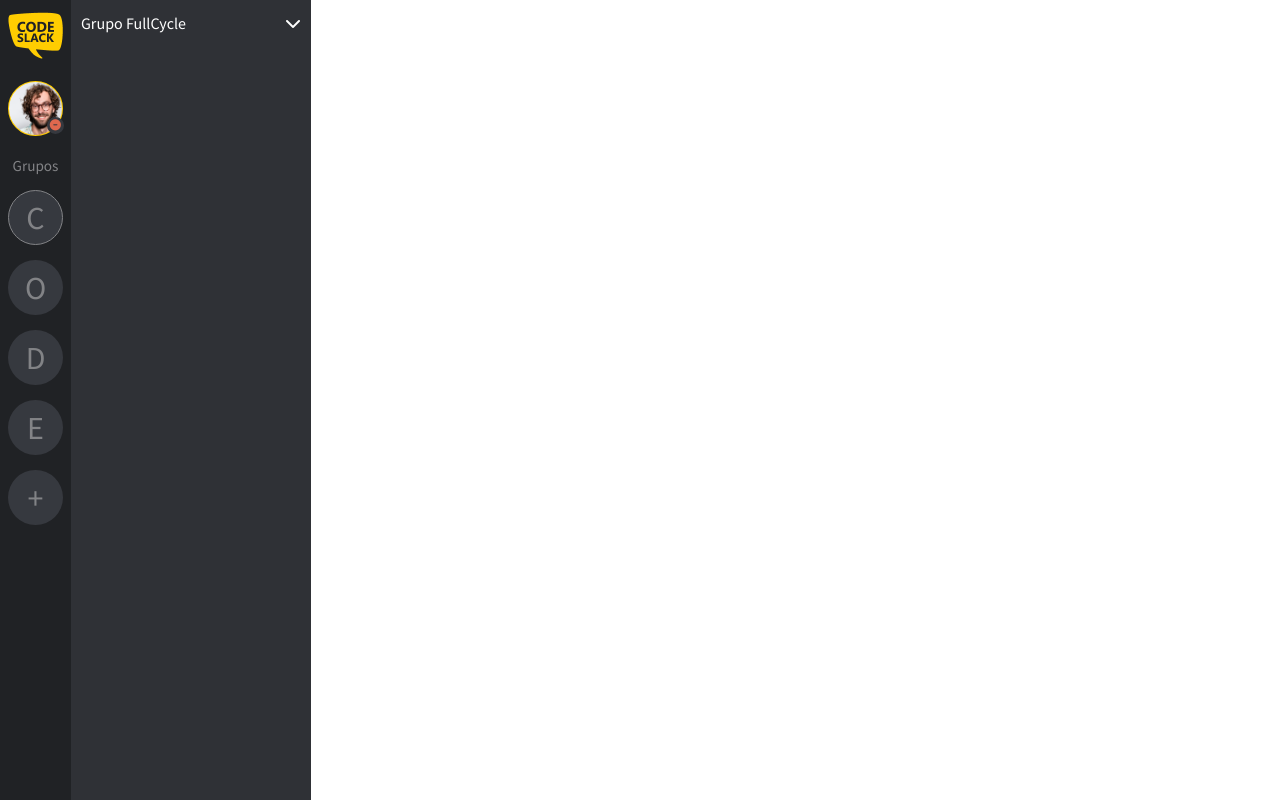
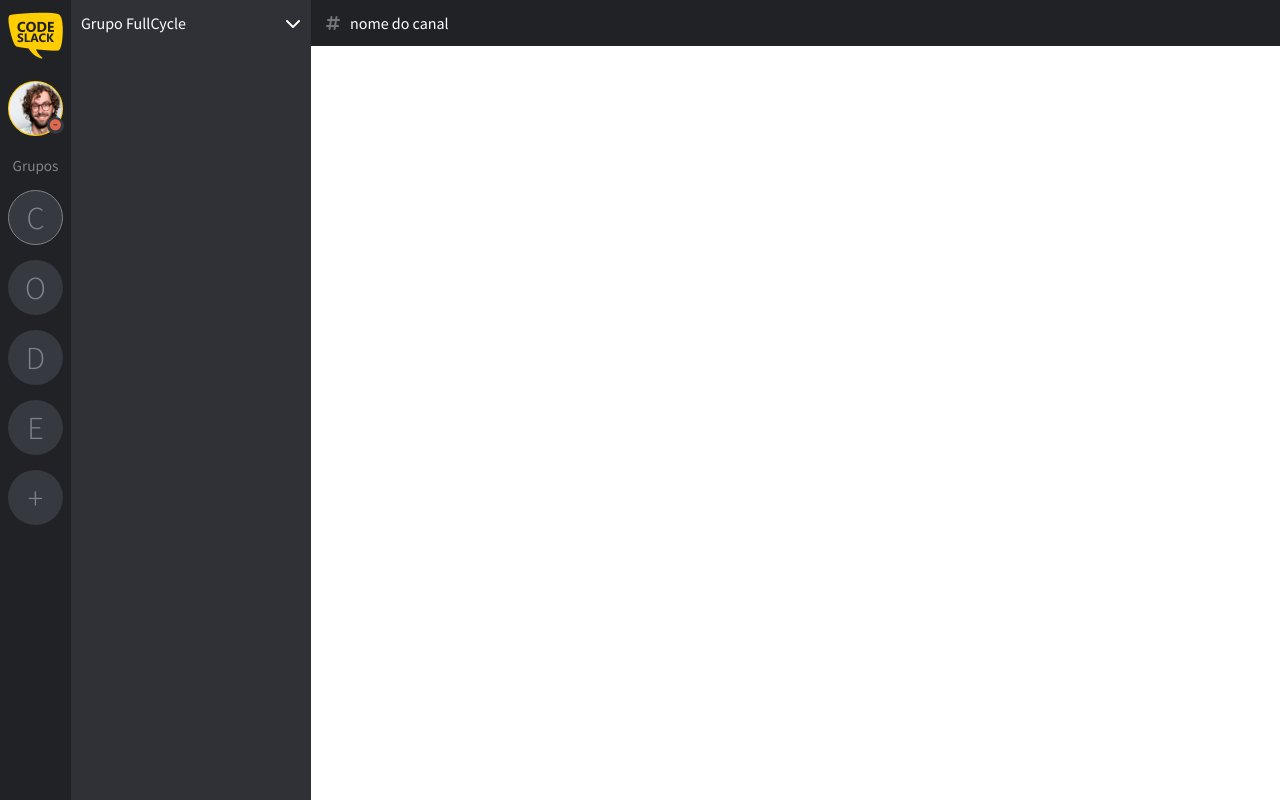
Before and after one commit to candidosouza/app_code_slack, a website with bundled scripts: page public/index.html in a window 1280 px wide. Built offline with nearby package versions, Linux system fonts and the light colour scheme.

Commit message:
Estruturação e estilização da bara de informaçãoes do canal

```diff
--- a/public/index.html
+++ b/public/index.html
@@ -83,9 +83,14 @@
         </div>
       </div>
 
-        <div class="channel-list">
+      <div class="channel-info">
+        <span class="fas fa-hashtag"></span>
+        <h2>nome do canal</h2>
+      </div>
 
-        </div>
+    <div class="channel-list">
+
+    </div>
     </div>
 
     <script type="text/javascript" src="js/main.js"></script>
--- a/src/styles/scss/main/_variables.scss
+++ b/src/styles/scss/main/_variables.scss
@@ -10,3 +10,5 @@ $full-cycle: #ffcd01;
 $white: #ffffff;
 $gray: #8a8c90;
 $input: rgb(64, 68, 75);
+
+$symbol: #74777a;
--- a/src/styles/scss/main/page.scss
+++ b/src/styles/scss/main/page.scss
@@ -58,7 +58,7 @@
       position: relative;
 
       font-size: 2em;
-      font-weight: 400;
+      font-weight: 300;
       color: $senary;
 
       &:hover,
@@ -202,11 +202,33 @@
     }
   }
 
+  .channel-info {
+    grid-area: CI;
+
+    display: flex;
+    flex-direction: row;
+    align-items: center;
+    justify-content: flex-start;
+    padding: 0 15px;
+    background-color: $tertiary;
+    z-index: 2;
+
+    span {
+      margin-right: 10px;
+      font-size: 1em;
+      color: $symbol;
+    }
+
+    h2 {
+      font-size: 1em;
+      font-weight: 400;
+      color: $white;
+    }
+  }
+
   .channel-list {
     grid-area: CL;
 
     background-color: $secondary;
-
-    z-index: 1;
   }
 }
```
Also changed, not shown: public/css/main.css.
